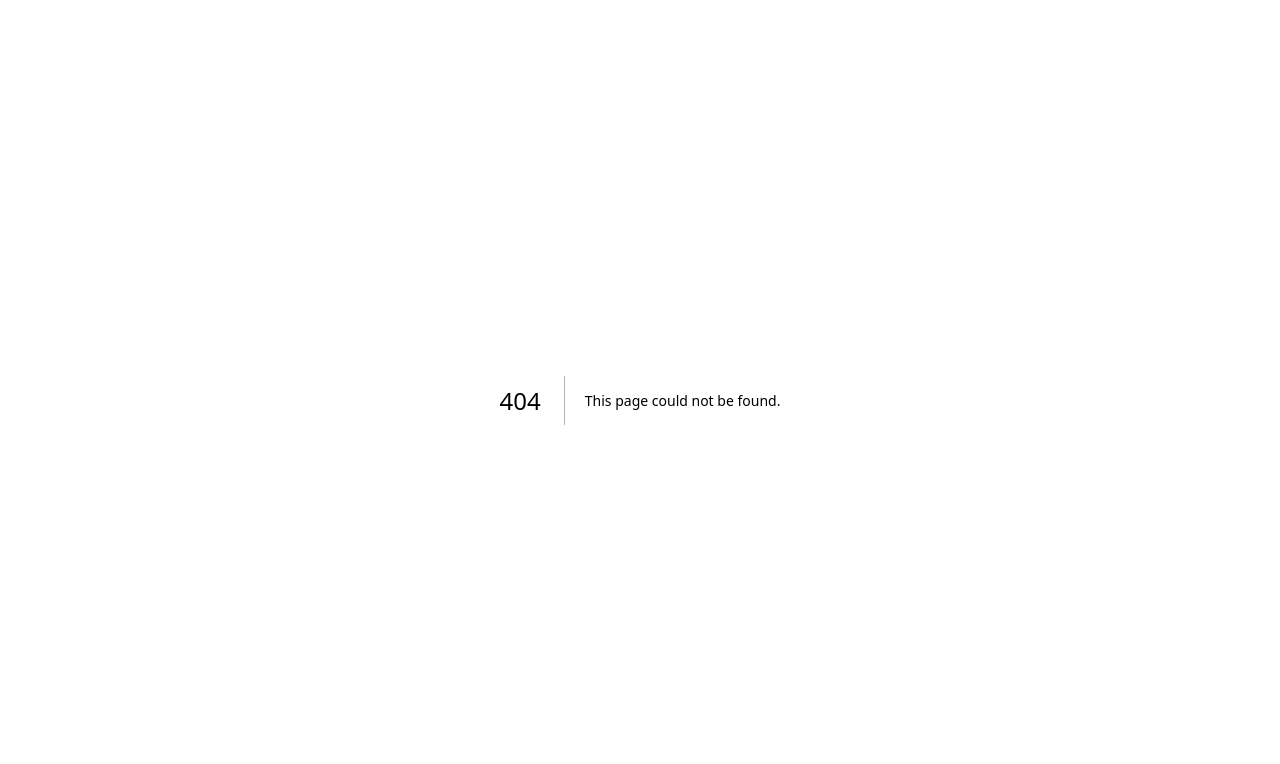
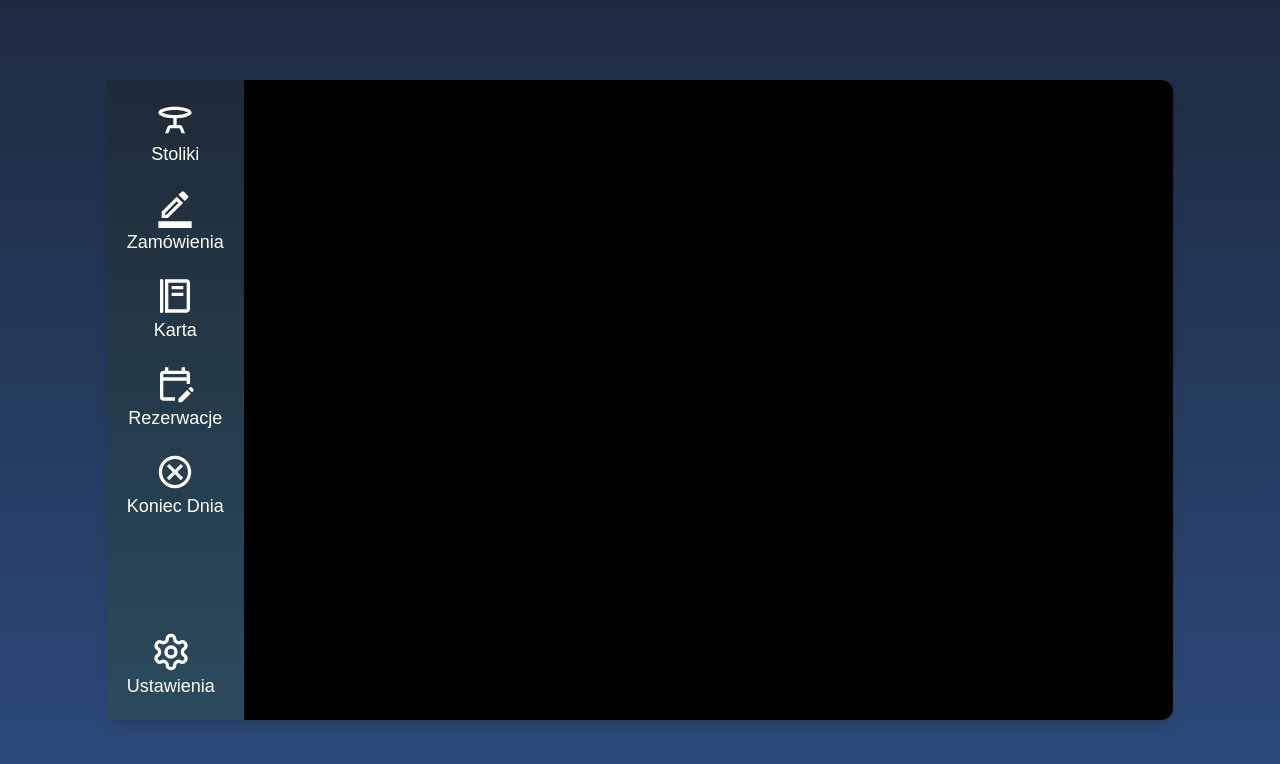
Before and after one commit to Gitros/RestaurantOrderingAppSolution, a Next.js app in the folder orders-app/: page /tables in a window 1280 px wide. Before the commit this address had no page. Shown: the top 764 px of the page. Built offline with nearby package versions, Linux system fonts and the light colour scheme.

Commit message:
Creating icon component and route upd

```diff
--- a/orders-app/app/layout.tsx
+++ b/orders-app/app/layout.tsx
@@ -2,6 +2,7 @@ import type { Metadata } from "next";
 import localFont from "next/font/local";
 import "./globals.css";
 import QueryProvider from "@/providers/queryProvider";
+import Sidebar from "@/components/Sidebar/Index";
 
 const geistSans = localFont({
   src: "./fonts/GeistVF.woff",
@@ -30,7 +31,12 @@ export default function RootLayout({
         className={`${geistSans.variable} ${geistMono.variable} antialiased`}
       >
         <QueryProvider>
-          {children}
+          <main className="min-h-screen bg-gradient-to-b from-[#1E2A40] to-[#2B4B7C] flex items-center justify-center">
+            <div className="w-5/6 min-h-[80vh] bg-black shadow-lg rounded-xl flex">
+              <Sidebar />
+              {children}
+            </div>
+          </main>
         </QueryProvider>
       </body>
     </html>
--- a/orders-app/app/page.tsx
+++ b/orders-app/app/page.tsx
@@ -2,8 +2,6 @@ import MainPage from "@/components/pages/Main/Index";
 
 export default function Home() {
   return (
-    <main className="min-h-screen bg-gradient-to-b from-[#1E2A40] to-[#2B4B7C] flex items-center justify-center">
       <MainPage/>
-    </main>
   );
 }
--- /dev/null
+++ b/orders-app/app/tables/page.tsx
@@ -0,0 +1,7 @@
+export default function Index() {
+  return (
+    <div>
+      <h1> dldsa</h1>
+    </div>
+  )
+}
--- a/orders-app/components/Sidebar/Index.tsx
+++ b/orders-app/components/Sidebar/Index.tsx
@@ -1,35 +1,38 @@
 import { BiFoodMenu } from "react-icons/bi";
 import { IoMdCloseCircleOutline } from "react-icons/io";
 import { LuSettings } from "react-icons/lu";
-import { MdOutlineBorderColor, MdOutlineEditCalendar, MdOutlineTableBar } from "react-icons/md";
+import {
+  MdOutlineBorderColor,
+  MdOutlineEditCalendar,
+  MdOutlineTableBar,
+} from "react-icons/md";
+import Icon from "../shared/Icon/Index";
 
 const Sidebar = () => (
-    <nav className="w-1/7 p-5 flex flex-col h-full bg-gradient-to-b from-[#1E2A38] to-[#2B4B5C] text-white">
-        <ul className="space-y-5 text-center flex flex-col flex-grow">
+  <nav className="w-1/7 p-5 flex flex-col bg-gradient-to-b from-[#1E2A38] to-[#2B4B5C] text-white">
+    <ul className="space-y-5 relative text-center h-full flex flex-col flex-grow">
       <li className="flex flex-col items-center hover:text-blue-300 cursor-pointer">
-                <MdOutlineTableBar className="w-2/5 h-3/5" />
+        <Icon el={MdOutlineTableBar} />
         <span className="text-lg">Stoliki</span>
       </li>
       <li className="flex flex-col items-center hover:text-blue-300 cursor-pointer">
-                <MdOutlineBorderColor className="w-2/5 h-3/5" />
+        <Icon el={MdOutlineBorderColor} />
         <span className="text-lg">Zamówienia</span>
       </li>
       <li className="flex flex-col items-center hover:text-blue-300 cursor-pointer">
-                <BiFoodMenu className="w-2/5 h-3/5" />
+        <Icon el={BiFoodMenu} />
         <span className="text-lg">Karta</span>
       </li>
       <li className="flex flex-col items-center hover:text-blue-300 cursor-pointer">
-                <MdOutlineEditCalendar className="w-2/5 h-3/5" />
+        <Icon el={MdOutlineEditCalendar} />
         <span className="text-lg">Rezerwacje</span>
       </li>
       <li className="flex flex-col items-center hover:text-blue-300 cursor-pointer">
-                <IoMdCloseCircleOutline className="w-2/5 h-3/5" />
+        <Icon el={IoMdCloseCircleOutline} />
         <span className="text-lg">Koniec Dnia</span>
       </li>
-        </ul>
-        <ul className="text-center">
-            <li className="flex flex-col items-center hover:text-blue-300 cursor-pointer">
-                <LuSettings className="w-2/5 h-3/5" />
+      <li className="flex flex-col absolute items-center bottom-0 hover:text-blue-300 cursor-pointer">
+        <Icon el={LuSettings} />
         <span className="text-lg">Ustawienia</span>
       </li>
     </ul>
--- a/orders-app/components/pages/Main/Index.tsx
+++ b/orders-app/components/pages/Main/Index.tsx
@@ -1,17 +1,13 @@
 import Categories from "@/components/Categories/Index";
 import MenuGrid from "@/components/MenuGrid/Index";
 import OrderSummary from "@/components/OrderSummary/Index";
-import Sidebar from "@/components/Sidebar/Index";
 
 const MainPage = () => (
-        <div className="w-5/6 h-[80vh] bg-black shadow-lg rounded-xl flex">
-            <Sidebar/>
-            <div className="flex flex-1">
-                <OrderSummary/>
-                <MenuGrid/>
-                <Categories/>
-            </div>
-        </div>
+    <div className="flex flex-1">
+        <OrderSummary/>
+        <MenuGrid/>
+        <Categories/>
+    </div>
 );
 
 export default MainPage;
--- /dev/null
+++ b/orders-app/components/shared/Icon/Index.tsx
@@ -0,0 +1,9 @@
+import { IconType } from "react-icons";
+
+const Icon = ({ el }: { el: IconType }) => {
+  const IconEl = el;
+
+  return <IconEl className="w-10 h-10" />;
+};
+
+export default Icon;
```
Lines whose indentation alone changed are shown as unchanged.
